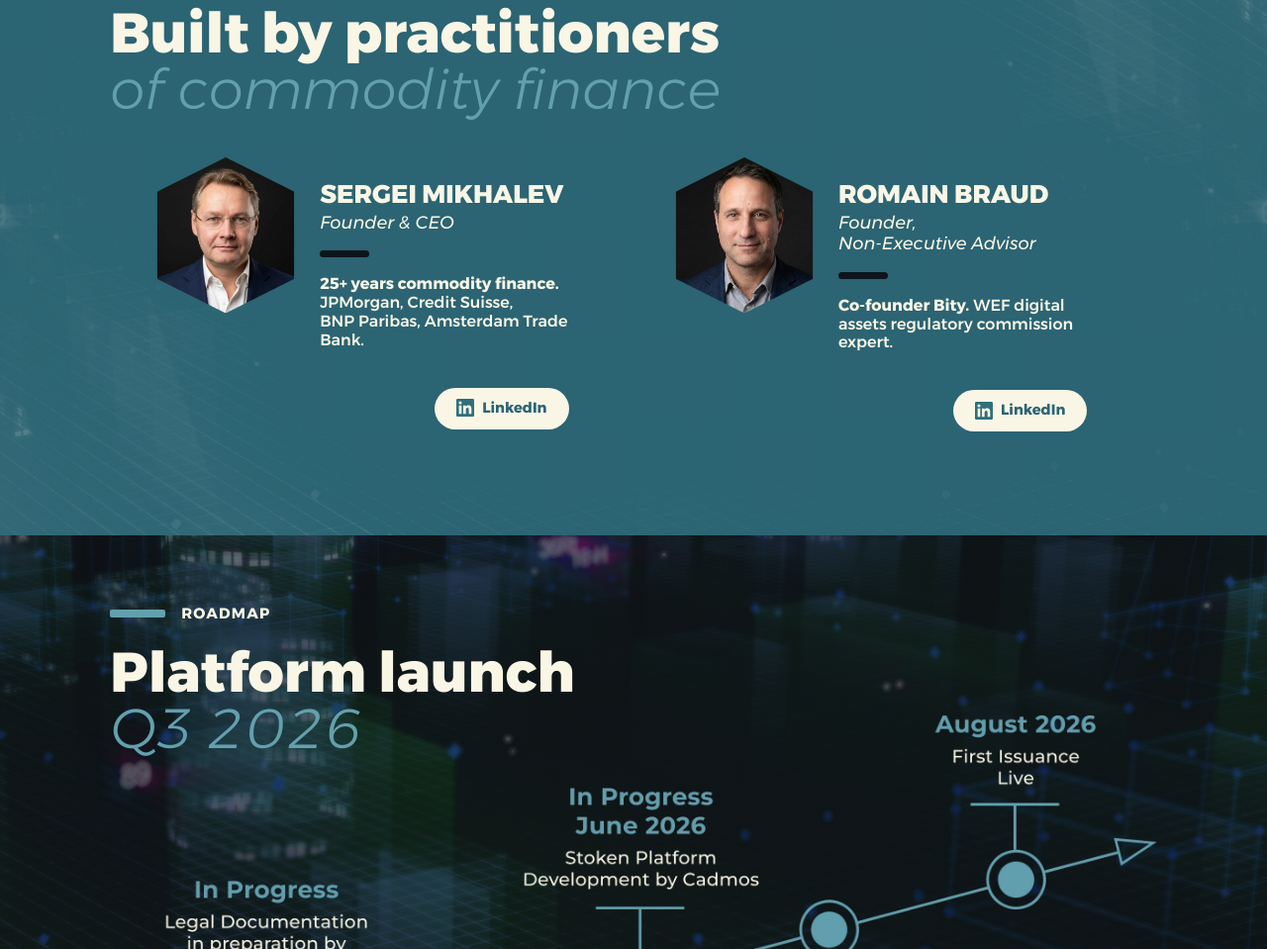
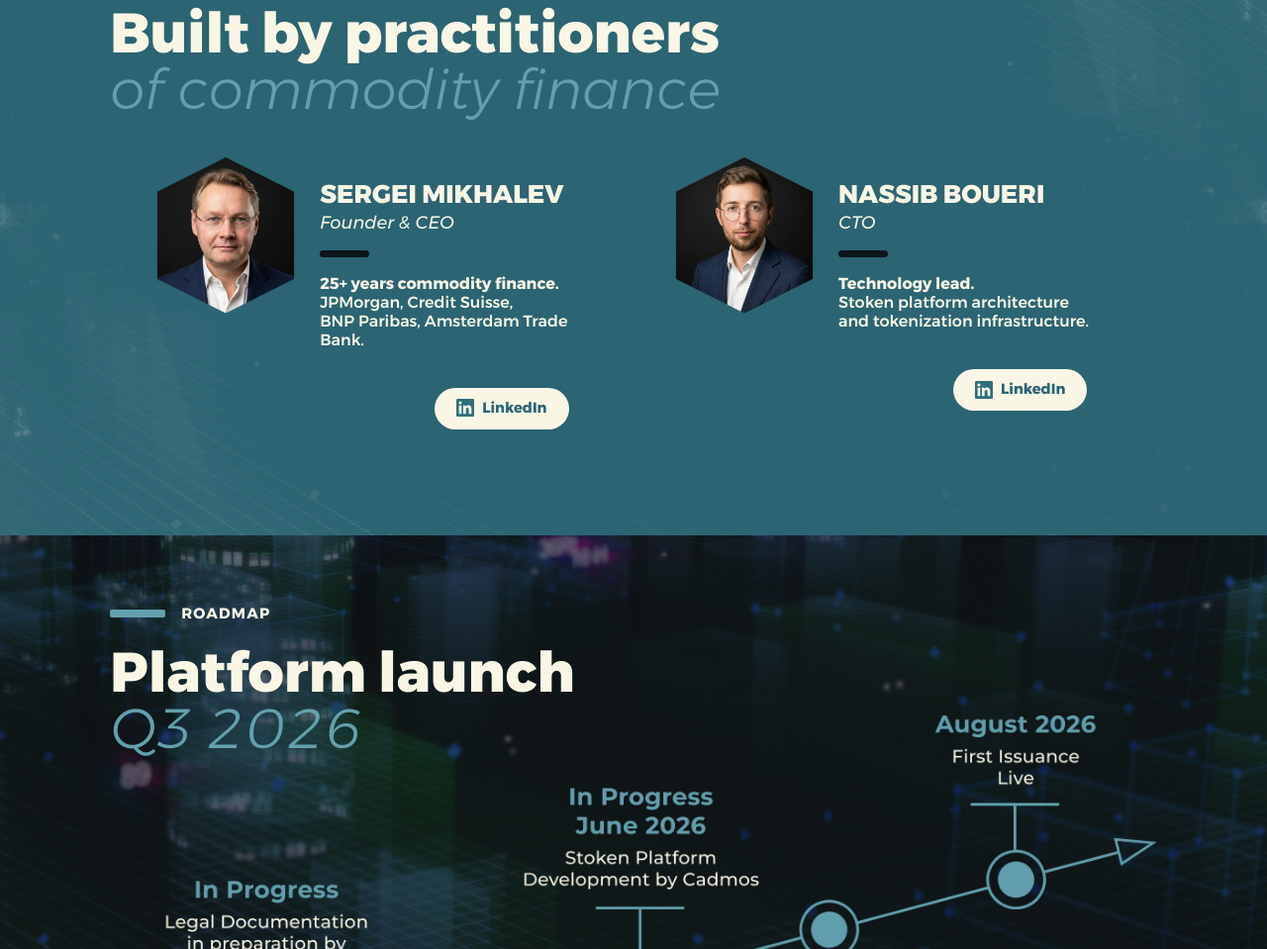
Before and after one commit to Cadmos-finance/stoken-front, a website: page site/about.html in a window 1280 px wide. Shown: the part 1648-2607 px from the top of the page at 99% size. Drawn offline with Linux system fonts and the light colour scheme.

Commit message:
Replace Romain team card with Nassib CTO

```diff
--- a/scripts/generate-visual-comparisons.mjs
+++ b/scripts/generate-visual-comparisons.mjs
@@ -181,10 +181,10 @@
     }
   },
   {
-    slug: "team-romain",
+    slug: "team-cto",
     page: "about.html",
     selector: ".v2-team-member:nth-child(2) .v2-team-member__portrait",
-    reference: "Profil Romain.svg",
+    reference: "specs/team/01-team-members.png",
     sectionCrop: {
       section: "team-section",
       crop: { x: 0.48, y: 0.36, width: 0.36, height: 0.32 }
--- a/site/about.html
+++ b/site/about.html
@@ -165,17 +165,17 @@
           <h3>Sergei Mikhalev</h3>
           <p class="v2-team-member__role">Founder &amp; CEO</p>
           <p><strong>25+ years commodity finance.</strong><br>JPMorgan, Credit Suisse,<br>BNP Paribas, Amsterdam Trade<br>Bank.</p>
-          <a class="v2-linkedin" href="https://www.linkedin.com/search/results/people/?keywords=Sergei%20Mikhalev" target="_blank" rel="noopener"><img src="assets/img/sections/v2/linkedin.svg" alt="">LinkedIn</a>
+          <a class="v2-linkedin" href="https://www.linkedin.com/in/sergei-mikhalev-6940461/" target="_blank" rel="noopener"><img src="assets/img/sections/v2/linkedin.svg" alt="">LinkedIn</a>
         </div>
       </article>
 
       <article class="v2-team-member reveal">
-        <img class="v2-team-member__portrait" src="assets/img/team/romain.jpg" alt="" aria-hidden="true" data-designer-source="assets/img/sections/v2/team-romain.svg">
+        <img class="v2-team-member__portrait" src="assets/img/team/nassib.jpg" alt="" aria-hidden="true" data-designer-source="assets/img/sections/v2/team-nassib.svg">
         <div class="v2-team-member__body">
-          <h3>Romain Braud</h3>
-          <p class="v2-team-member__role">Founder,<br>Non-Executive Advisor</p>
-          <p><strong>Co-founder Bity.</strong> WEF digital<br>assets regulatory commission<br>expert.</p>
-          <a class="v2-linkedin" href="https://www.linkedin.com/in/romainbraud/" target="_blank" rel="noopener"><img src="assets/img/sections/v2/linkedin.svg" alt="">LinkedIn</a>
+          <h3>Nassib Boueri</h3>
+          <p class="v2-team-member__role">CTO</p>
+          <p><strong>Technology lead.</strong><br>Stoken platform architecture<br>and tokenization infrastructure.</p>
+          <a class="v2-linkedin" href="https://www.linkedin.com/in/nassib-boueri-774710164/" target="_blank" rel="noopener"><img src="assets/img/sections/v2/linkedin.svg" alt="">LinkedIn</a>
         </div>
       </article>
     </div>
```
Also changed, not shown: tests/non-homepage-v2.test.mjs (+1 -1 lines), site/assets/img/sections/v2/team-nassib.svg (added), site/assets/img/team/nassib.jpg (added).
